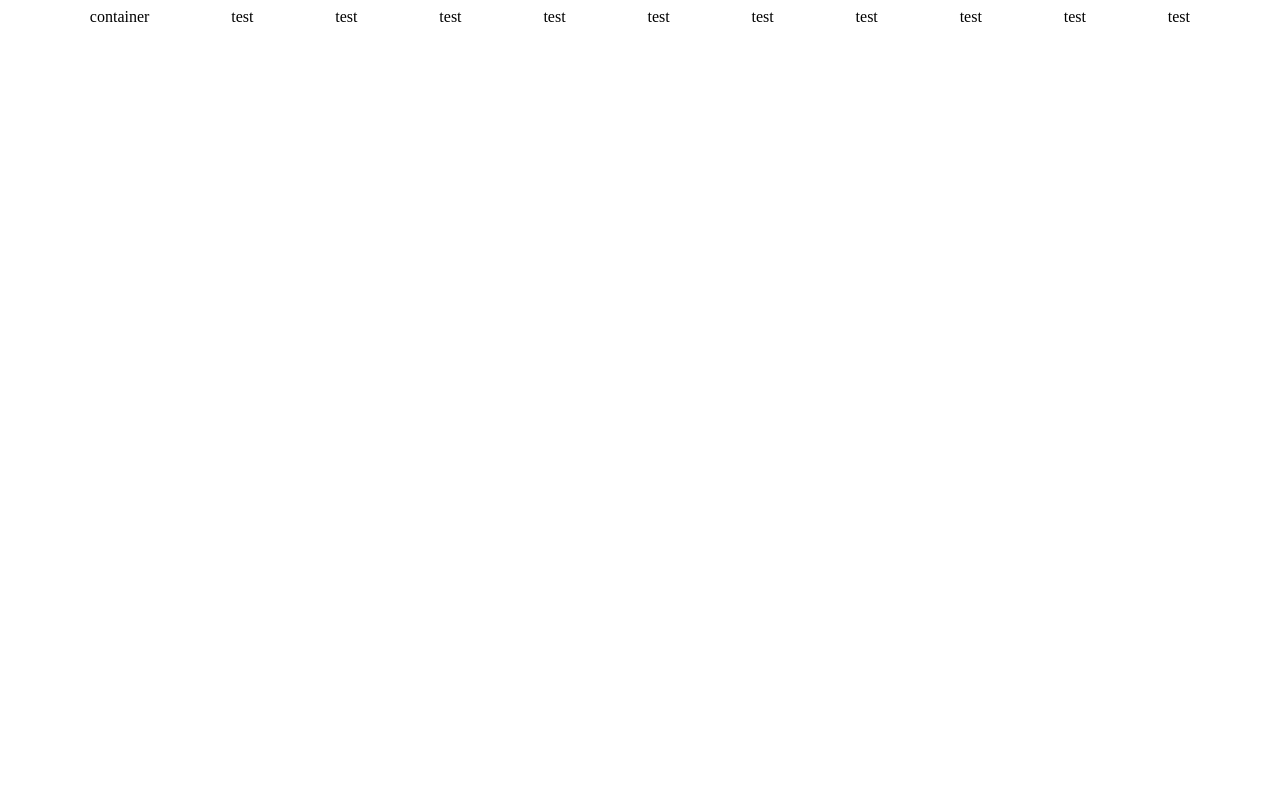
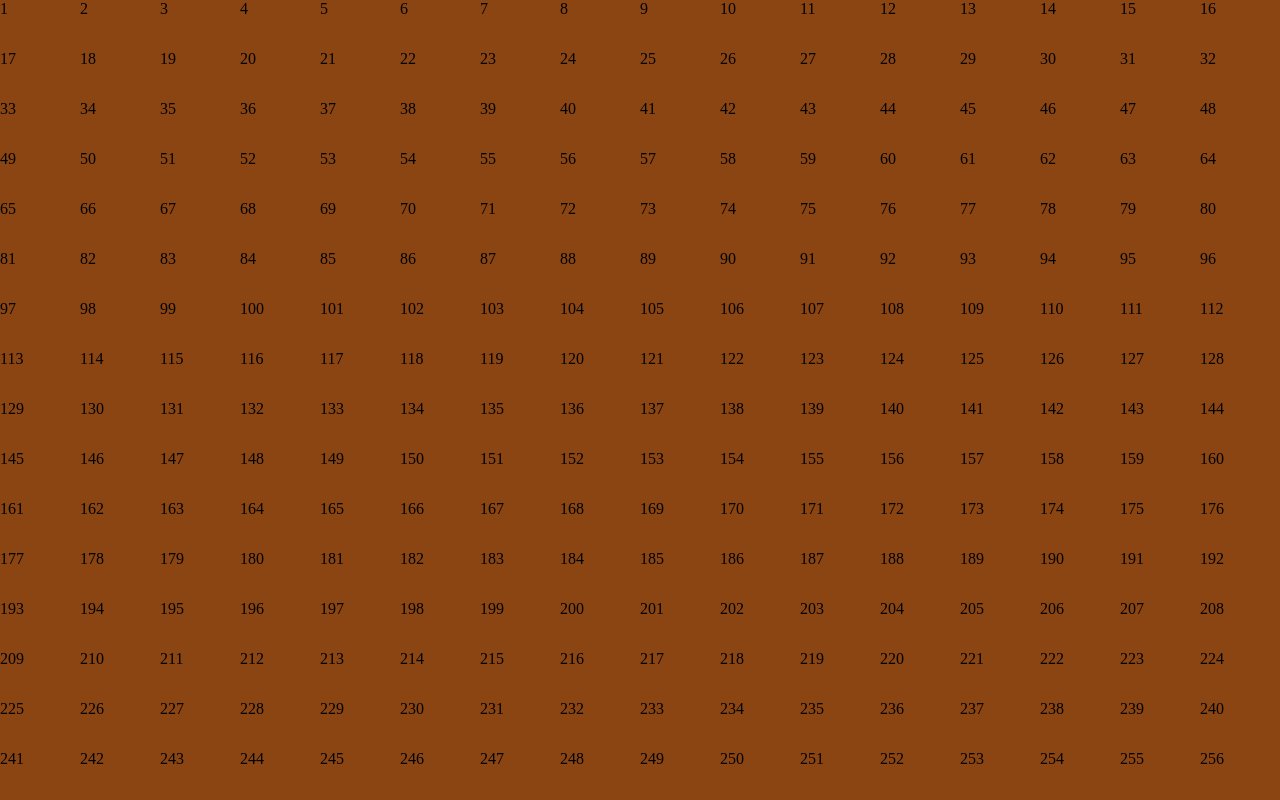
Before and after one commit to jmanacid1/odin-project-etch-a-sketch, a plain HTML site: page index.html in a window 1280 px wide. Drawn offline with Linux system fonts and the light colour scheme.

Commit message:
Finish Create Grid function

```diff
--- a/index.html
+++ b/index.html
@@ -9,6 +9,6 @@
 </head>
 <body>
     <script src="script.js" defer></script>
-    <div id="container">container</div>
+    <div id="container"></div>
 </body>
 </html>
--- a/script.js
+++ b/script.js
@@ -5,16 +5,18 @@
         //space / number of divs = space for each div
         //for number of divs, create div with dimensions above inside container
 const container = document.getElementById('container')
-function createGrid(numDivs,gridSize){
-    const divSize = gridSize / numDivs
+function createGrid(numDivs){
+    const divSize = 100 / numDivs
     console.log(divSize)
-    for(let i=0; i<numDivs;i++){
+    for(let i=0; i<(numDivs * numDivs);i++){
         const div = document.createElement('div')
-        div.innerHTML = 'test'
+        div.style.width = `${divSize}%`
+        div.style.height = `auto`
+        div.innerHTML = `${i+1}`
         container.appendChild(div)
 
         }
     }
 
 
-createGrid(10,100)
+createGrid(16)
--- a/styles.css
+++ b/styles.css
@@ -1,4 +1,15 @@
 #container{
     display: flex;
-    justify-content: space-evenly;
+    flex-wrap: wrap;
+    height: 100vh;
 }
+div{
+    border-style: dotted;
+    margin: 0%;
+    padding: 0%;
+    border: 0px;
+    background-color: saddlebrown;
+}
+body{
+    margin: 0px;
+}
```
